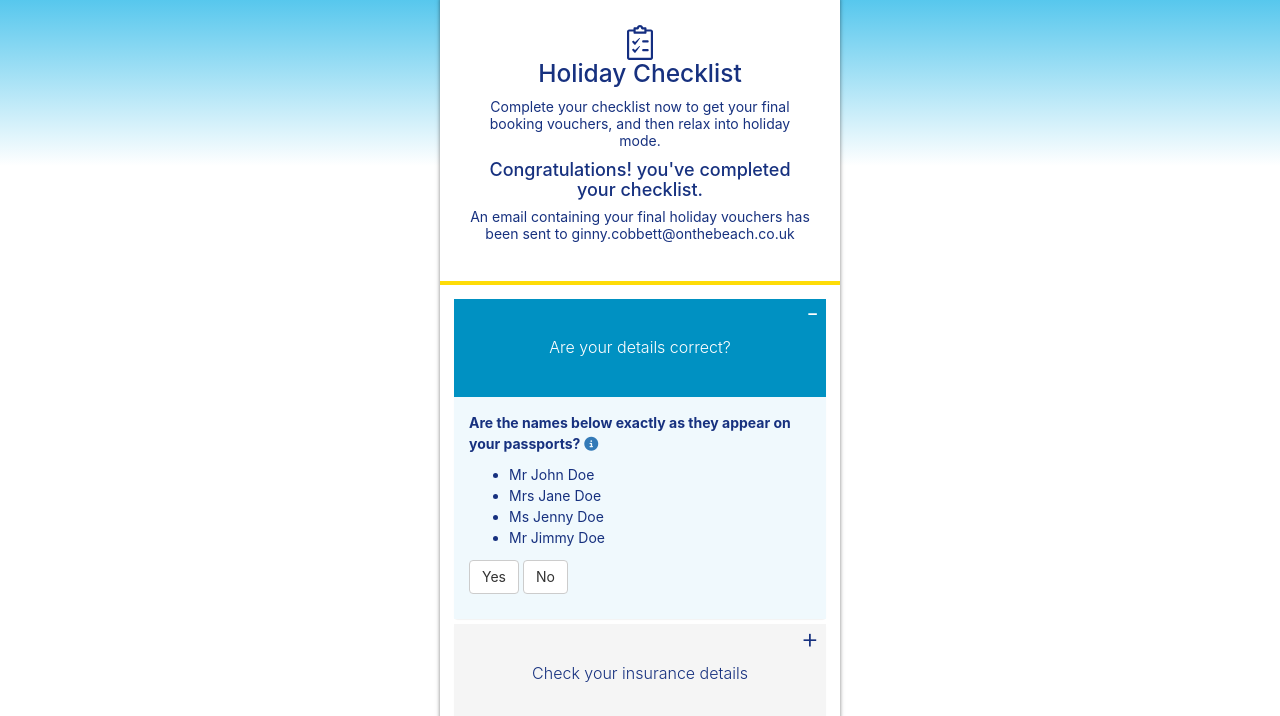
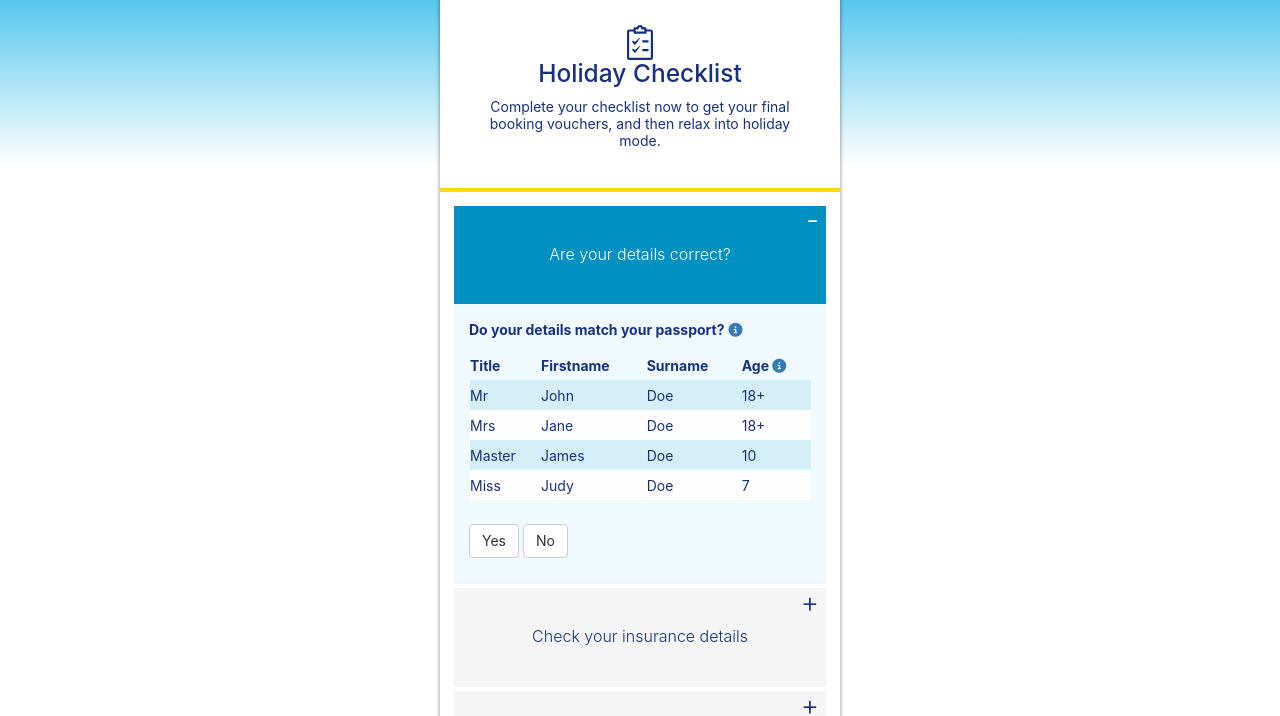
Before and after one commit to GinnyCobbett/otb-holidaychecklist-prototype, a plain HTML site: page checklist.html in a window 1280 px wide. Shown: the part 84-800 px from the top of the page. Drawn offline with nearby package versions, Linux system fonts and the light colour scheme.

Commit message:
style change to table for customer details

```diff
--- a/checklist.html
+++ b/checklist.html
@@ -58,13 +58,43 @@
 
         <div id="collapse1" class="panel-collapse collapse in">
           <div class="panel-body">
-            <p><strong>Are the names below exactly as they appear on your passports?</strong>  <a href="#" data-toggle="popover" data-trigger="click" data-placement="bottom" data-content="You&#8217;d be surprised how many customers only notice a spelling mistake when they get to the airport. Even if you haven&#8217;t booked a flight with us, check those details carefully!"><i class="fa fa-info-circle" aria-hidden="true"></i></a></p>
-            <ul class="details">
-              <li>Mr John Doe</li>
-              <li>Mrs Jane Doe</li>
-              <li>Ms Jenny Doe</li>
-              <li>Mr Jimmy Doe</li>
-            </ul>
+            <p><strong>Do your details match your passport?</strong>  <a href="#" data-toggle="popover" data-trigger="click" data-placement="bottom" data-content="You&#8217;d be surprised how many customers only notice a spelling mistake when they get to the airport. Even if you haven&#8217;t booked a flight with us, check those details carefully!"><i class="fa fa-info-circle" aria-hidden="true"></i></a></p>
+
+            <table>
+              <tr>
+                <th>Title</th>
+                <th>Firstname</th>
+                <th>Surname</th>
+                <th>Age <a href="#" data-toggle="popover" data-trigger="click" data-placement="bottom" data-content="Age at the time of return"><i class="fa fa-info-circle" aria-hidden="true"></i></a></th>
+              </tr>
+              <tr>
+                <td>Mr</td>
+                <td>John</td>
+                <td>Doe</td>
+                <td>18+</td>
+              </tr>
+              <tr>
+                <td>Mrs</td>
+                <td>Jane</td>
+                <td>Doe</td>
+                <td>18+</td>
+              </tr>
+              <tr>
+                <td>Master</td>
+                <td>James</td>
+                <td>Doe</td>
+                <td>10</td>
+              </tr>
+              <tr>
+                <td>Miss</td>
+                <td>Judy</td>
+                <td>Doe</td>
+                <td>7</td>
+              </tr>
+            </table>
+
+            <br>
+
             <button type="button" class="btn btn-default" data-toggle="collapse" data-target="#customer-details-true">Yes</button>
 
             <!-- Trigger the modal with a button -->
@@ -112,7 +142,8 @@
           <div class="panel-body">
             <p><strong>Your Travel Insurance Policy</strong></p>
 
-            <p><strong>Europe Single Trip</strong><br>Travel insurance cover for this trip, for all the eligible members of the travelling party.<br>
+            <h5>Europe Single Trip</h5>
+            <p>Travel insurance cover for this trip, for all the eligible members of the travelling party.<br>
               Cover includes (per person):
                 <ul>
                 <li>Up to &pound;10m Emergency Medical Cover</li>
@@ -120,6 +151,7 @@
                 <li>Up to &pound;1,250 Cancellation Cover</li>
                 </ul>
               </p>
+
               <p><strong>Your Travel Insurance Documents</strong><br>
                 <ul>
                   <li><a target="_blank "href="https://s3-eu-west-1.amazonaws.com/otb-insurance-documents/20161201/Travel%20Insurance%20Policy%20-%20Rush%20Insurance%20Services%20Limited.pdf">View your Policy Wording</a></li>
--- a/resources/css/style.css
+++ b/resources/css/style.css
@@ -165,7 +165,7 @@ a.collapsed .panel-heading::after {
 }
 
 .panel-body h5 {
-  border-bottom: 1px solid darkblue;
+  border-bottom: .5px solid #17317f;
 }
 
 .button {
@@ -232,5 +232,31 @@ a.collapsed .panel-heading::after {
 }
 
 .checklist-completed {
-  display: ;
+  display: none;
 }
+
+table {
+    width: 100%;
+    border-collapse:
+    collapse; border-spacing: 0;
+}
+
+td, th {
+    border: 1px solid transparent; /* No more visible border */
+    height: 30px;
+}
+
+th {
+/*    background: #DFDFDF;  /* Darken header a bit */
+    font-weight: bold;
+}
+
+td {
+    text-align: left;
+}
+
+/* Cells in even rows (2,4,6...) are one color */
+tr:nth-child(even) td { background: #d5eff9; }
+
+/* Cells in odd rows (1,3,5...) are another (excludes header cells)  */
+tr:nth-child(odd) td { background: #FEFEFE; }
```
Also changed, not shown: index.html (+37 -7 lines).
